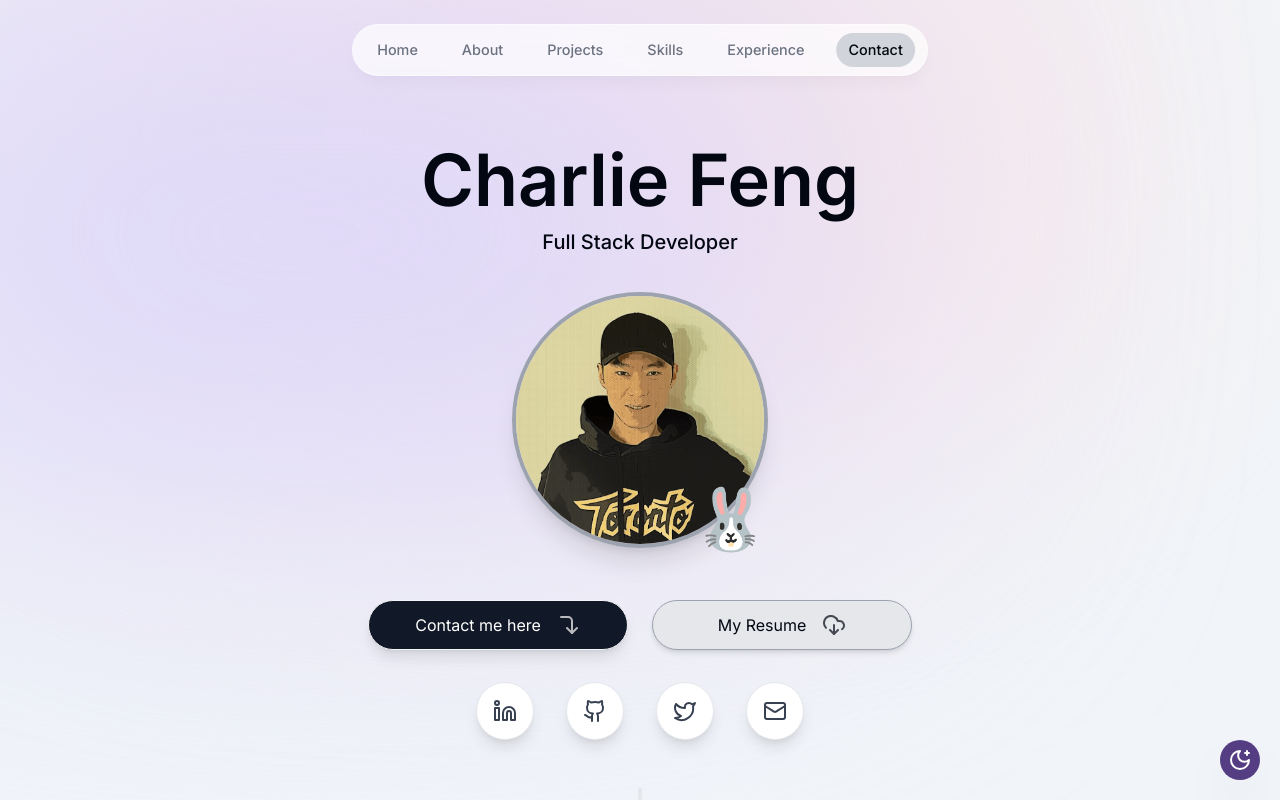
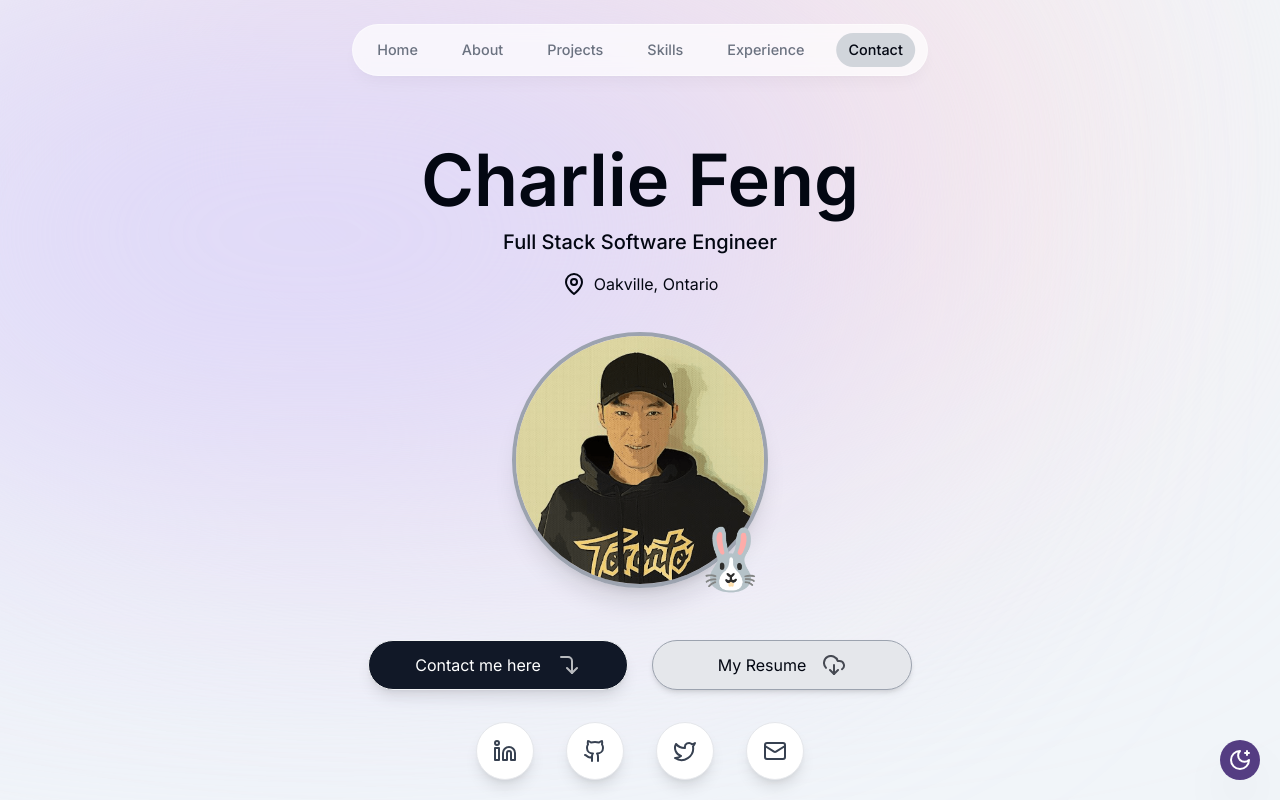
Before and after one commit to lookingforcharlie/portfolio_next, a Next.js app: page / in a window 1280 px wide. Shown: the top 800 px of the page. Built offline with nearby package versions, Linux system fonts and the light colour scheme; no server answers.

Commit message:
add location

```diff
--- a/components/Intro.tsx
+++ b/components/Intro.tsx
@@ -8,6 +8,7 @@ import {
   Github,
   Linkedin,
   Mail,
+  MapPin,
   Twitter,
 } from 'lucide-react';
 import Image from 'next/image';
@@ -36,7 +37,11 @@ const Intro: FC = () => {
           animate={{ opacity: 1, y: 0 }}
         >
           <p className='text-base md:text-xl mb-4 font-medium'>
-            Full Stack Developer
+            Full Stack Software Engineer
+          </p>
+          <p className='flex items-center justify-center text-base md:text-md mb-4 font-normal'>
+            <MapPin className='mr-2' />
+            Oakville, Ontario
           </p>
         </motion.div>
 
--- a/lib/data.ts
+++ b/lib/data.ts
@@ -114,7 +114,7 @@ export const skillsData = [
   'ES6',
   'TypeScript',
   'React',
-  'ReactNative',
+  'React Native',
   'Next.js',
   'Node.js',
   'Git',
```
Also changed, not shown: 1 other file (tests, documents, lock files or other folders).
